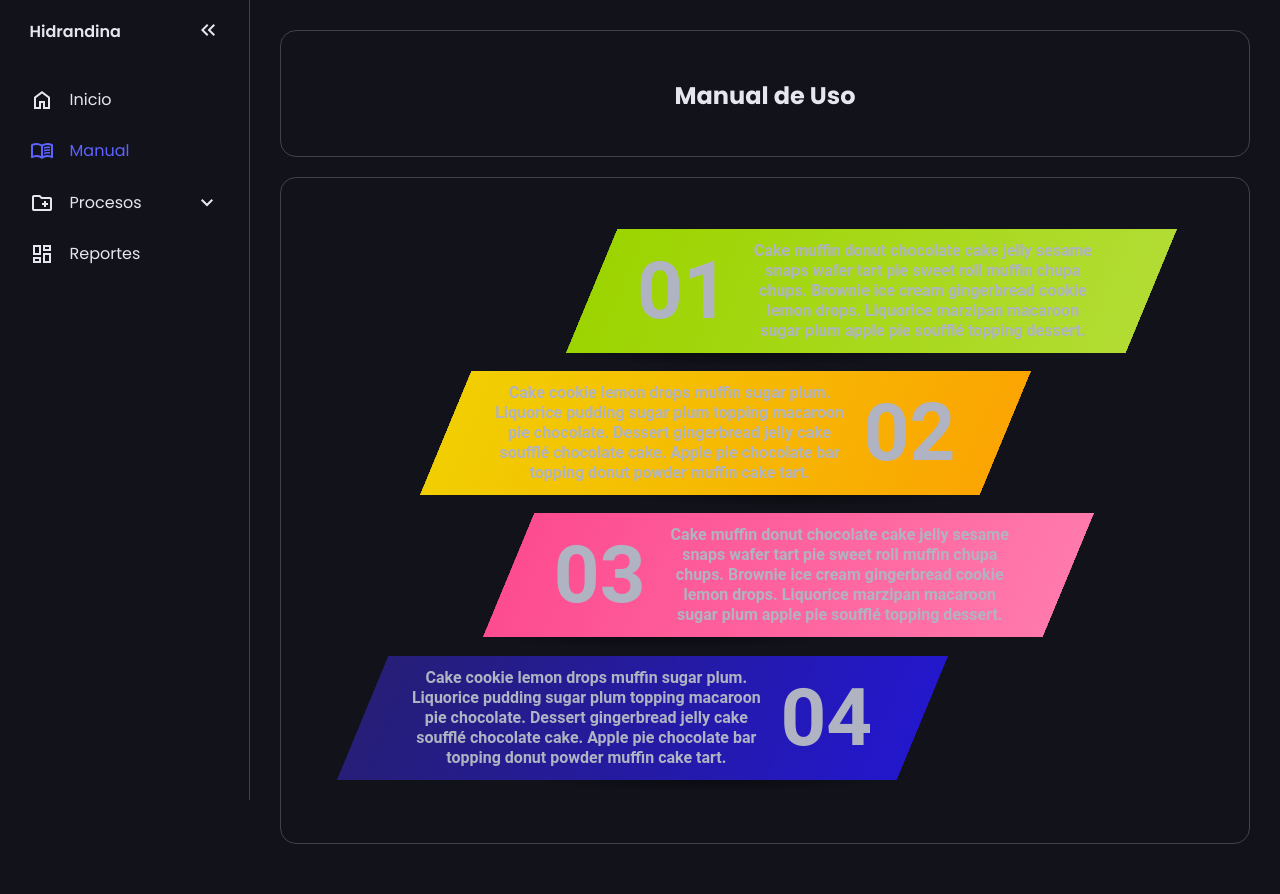
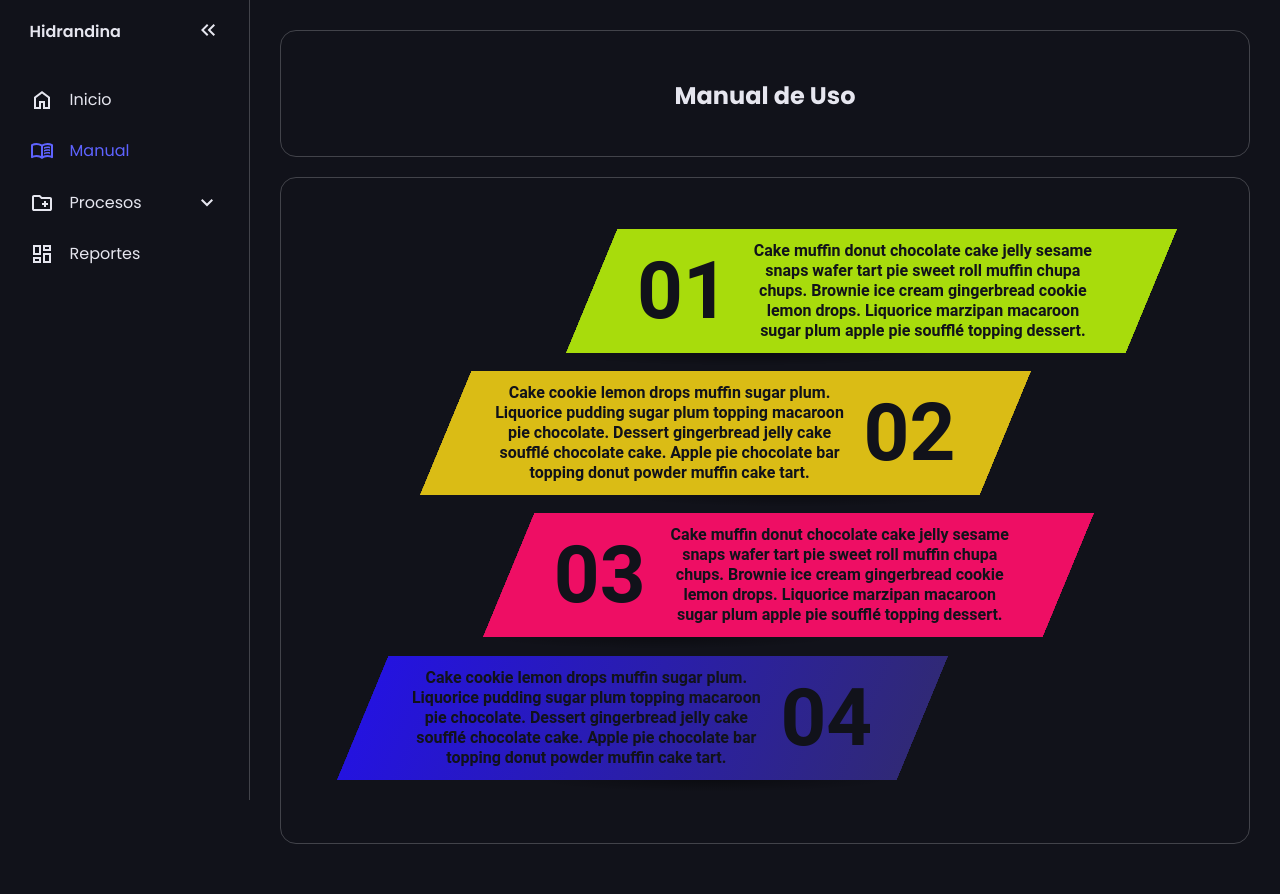
Before and after one commit to JuanChuTri123/PROYECTO_FINAL2, a Flask app: page /manual in a window 1280 px wide. Run offline with Flask 3, Linux system fonts and the light colour scheme.

Commit message:
gaaaaaaaaaaa

```diff
--- a/static/css/estilos.css
+++ b/static/css/estilos.css
@@ -5,7 +5,7 @@
   --hover-clr: #222533;
   --text-clr: #e6e6ef;
   --accent-clr: #5e63ff;
-  --secondary-text-clr: #b0b3c1;
+  --secondary-text-clr: #11121a;
 }
 *{
   margin: 0;
--- a/static/css/estilos_manual.css
+++ b/static/css/estilos_manual.css
@@ -74,7 +74,7 @@ p {
   padding: 0.75em calc(var(--wide)*3em + (1 - var(--wide))*2vw);
   width: 35em;
   max-width: calc(var(--wide)*75% + (1 - var(--wide))*100%);
-  color: #fff;
+  color:#11121a;
   font: 600 1em/ 1.25 roboto, sans-serif;
   counter-increment: p;
 }
--- a/templates/manual.html
+++ b/templates/manual.html
@@ -24,10 +24,10 @@ Manual de Usuario
 <div class="container">
     <div class="centrarmanual">
 
-<p style="--i: 0; --slist: #b2dc33,#9cd400;">Cake muffin donut chocolate cake jelly sesame snaps wafer tart pie sweet roll muffin chupa chups. Brownie ice cream gingerbread cookie lemon drops. Liquorice marzipan macaroon sugar plum apple pie soufflé topping dessert.</p>
-<p style="--i: 1; --slist: #f1ce02,#fba502;">Cake cookie lemon drops muffin sugar plum. Liquorice pudding sugar plum topping macaroon pie chocolate. Dessert gingerbread jelly cake soufflé chocolate cake. Apple pie chocolate bar topping donut powder muffin cake tart.</p>
-<p style="--i: 2; --slist: #ff79ac,#fd4c90;">Cake muffin donut chocolate cake jelly sesame snaps wafer tart pie sweet roll muffin chupa chups. Brownie ice cream gingerbread cookie lemon drops. Liquorice marzipan macaroon sugar plum apple pie soufflé topping dessert.</p>
-<p style="--i: 3; --slist: #261e77,#2317cc;">Cake cookie lemon drops muffin sugar plum. Liquorice pudding sugar plum topping macaroon pie chocolate. Dessert gingerbread jelly cake soufflé chocolate cake. Apple pie chocolate bar topping donut powder muffin cake tart.</p>
+<p style="--i: 0; --slist: #a8dc0c,#a8dc0c;">Cake muffin donut chocolate cake jelly sesame snaps wafer tart pie sweet roll muffin chupa chups. Brownie ice cream gingerbread cookie lemon drops. Liquorice marzipan macaroon sugar plum apple pie soufflé topping dessert.</p>
+<p style="--i: 1; --slist: #dabc15,#dabc15;">Cake cookie lemon drops muffin sugar plum. Liquorice pudding sugar plum topping macaroon pie chocolate. Dessert gingerbread jelly cake soufflé chocolate cake. Apple pie chocolate bar topping donut powder muffin cake tart.</p>
+<p style="--i: 2; --slist: #ee0e64,#ee0e64;">Cake muffin donut chocolate cake jelly sesame snaps wafer tart pie sweet roll muffin chupa chups. Brownie ice cream gingerbread cookie lemon drops. Liquorice marzipan macaroon sugar plum apple pie soufflé topping dessert.</p>
+<p style="--i: 3; --slist: #2413df,#302977;">Cake cookie lemon drops muffin sugar plum. Liquorice pudding sugar plum topping macaroon pie chocolate. Dessert gingerbread jelly cake soufflé chocolate cake. Apple pie chocolate bar topping donut powder muffin cake tart.</p>
     </div>
 
 </div>
```
